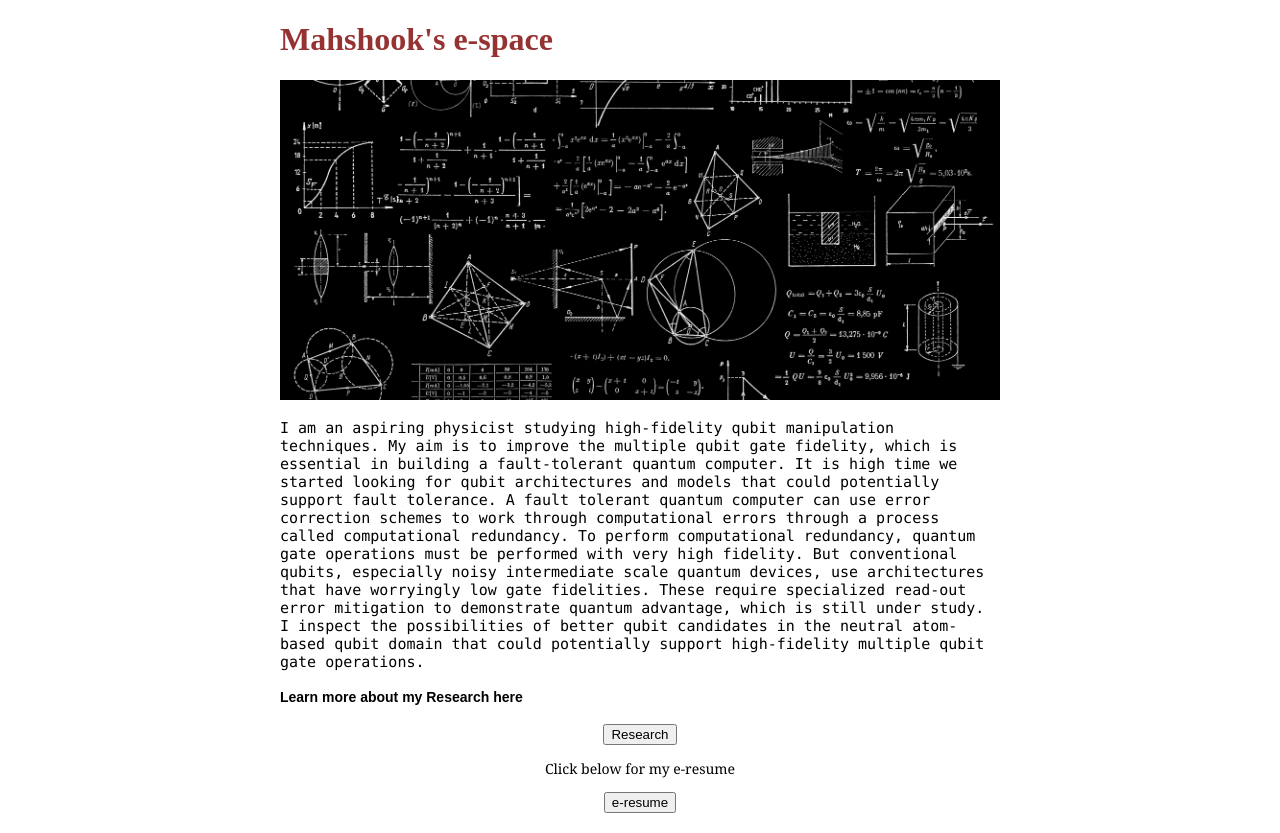
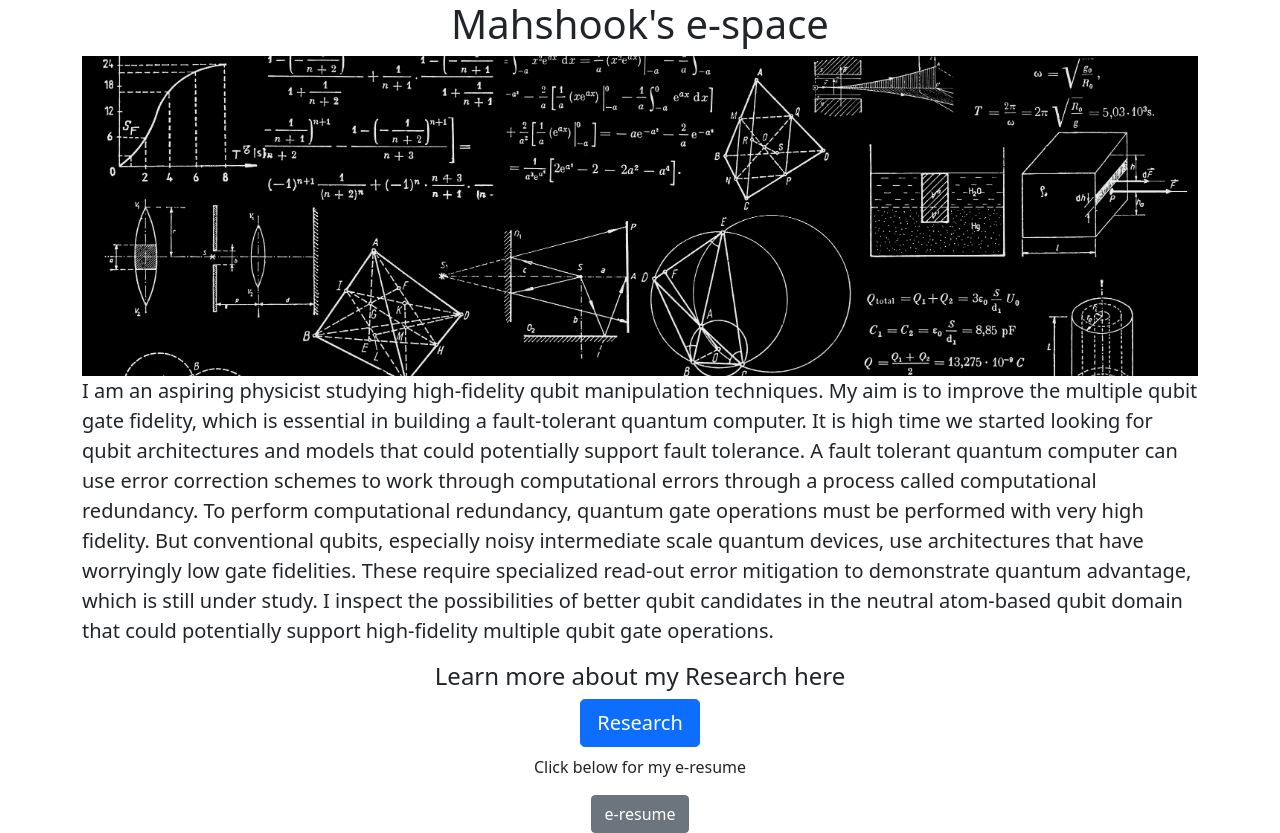
Before and after one commit to Mahshook-Q/Personal-Website, a Flask app: page / in a window 1280 px wide. Run offline with Flask 2, Linux system fonts and the light colour scheme.

Commit message:
Changed html and main files

```diff
--- a/templates/home.html
+++ b/templates/home.html
@@ -2,52 +2,34 @@
 <html>
   <head>
     <title>Welcome</title>
-    <style>
-    #header {
-    font-family: "papyrus";
-    color: rgb(150,50,50);
-    }
-    #i2 {
+    <meta charset="utf-8">
+    <meta name="viewport" content="width=device-width, initial-scale=1">
+<link href="https://cdn.jsdelivr.net/npm/bootstrap@5.1.3/dist/css/bootstrap.min.css" rel="stylesheet" integrity="sha384-1BmE4kWBq78iYhFldvKuhfTAU6auU8tT94WrHftjDbrCEXSU1oBoqyl2QvZ6jIW3" crossorigin="anonymous">
+  </head>
+  <style>
+    #banner {
+      height: 320px;
       width: 100%;
       object-fit: cover;
     }
-
-    p {
-      font-family: "Lucida Console";
-      font-size: 15px;
-    }
-
-    h4 {
-      font-size: 14px;
-      font-family: "arial";
-      font-weight: "normal";
-    }
-    #container {
-      max-width : 720px;
-      margin: 0 auto 0 auto;
-    }
-
-    .a{
-      font-family: "georgia";
-      font-size: 14px;
-    }
-      </style>
-
-  </margin: left;y>
-    <div id = "container">
-      <h1 id = "header"> Mahshook's e-space </h1>
-      <img id ="i2" src = "https://personal-website-1.mahshook.repl.co/static/wP2.jpg"height = "320">
-      <p>I am an aspiring physicist studying high-fidelity qubit manipulation techniques. My aim is to improve the multiple qubit gate fidelity, which is essential in building a fault-tolerant quantum computer. It is high time we started looking for qubit architectures and models that could potentially support fault tolerance. A fault tolerant quantum computer can use error correction schemes to work through computational errors through a process called computational redundancy. To perform computational redundancy, quantum gate operations must be performed with very high fidelity. But conventional qubits, especially noisy intermediate scale quantum devices, use architectures that have worryingly low gate fidelities. These require specialized read-out error mitigation to demonstrate quantum advantage, which is still under study. I inspect the possibilities of better qubit candidates in the neutral atom-based qubit domain that could potentially support high-fidelity multiple qubit gate operations. </p>
-      <h4>Learn more about my Research here</h4>
-    <div style = "text-align: center;">
-      <button>Research</button>
-      <p class="a">
+  </style>
+  <body>
+  <div class="container">
+      <h1 class = "text-center"> Mahshook's e-space </h1>
+      <img class = "img-fluid" id = "banner" src = "https://personal-website-1.mahshook.repl.co/static/wP2.jpg">
+      <p class = "lead">I am an aspiring physicist studying high-fidelity qubit manipulation techniques. My aim is to improve the multiple qubit gate fidelity, which is essential in building a fault-tolerant quantum computer. It is high time we started looking for qubit architectures and models that could potentially support fault tolerance. A fault tolerant quantum computer can use error correction schemes to work through computational errors through a process called computational redundancy. To perform computational redundancy, quantum gate operations must be performed with very high fidelity. But conventional qubits, especially noisy intermediate scale quantum devices, use architectures that have worryingly low gate fidelities. These require specialized read-out error mitigation to demonstrate quantum advantage, which is still under study. I inspect the possibilities of better qubit candidates in the neutral atom-based qubit domain that could potentially support high-fidelity multiple qubit gate operations. </p>
+      <h4 class = "text-center">Learn more about my Research here</h4>
+    <div class = "text-center mb-2">
+      <button class = "btn btn-primary btn-lg">Research</button>
+    </div>
+      <div class = "text-center">
+      <p class = "text-center mt-2">
         Click below for my e-resume
       </p>
-      <div style = "tecentergn: center;">
-        <button>e-resume</button>
+
+        <button class = "btn btn-secondary btn-m">e-resume</button>
       </div>
-    </div>
+
 
     </div>
   </body>
```
